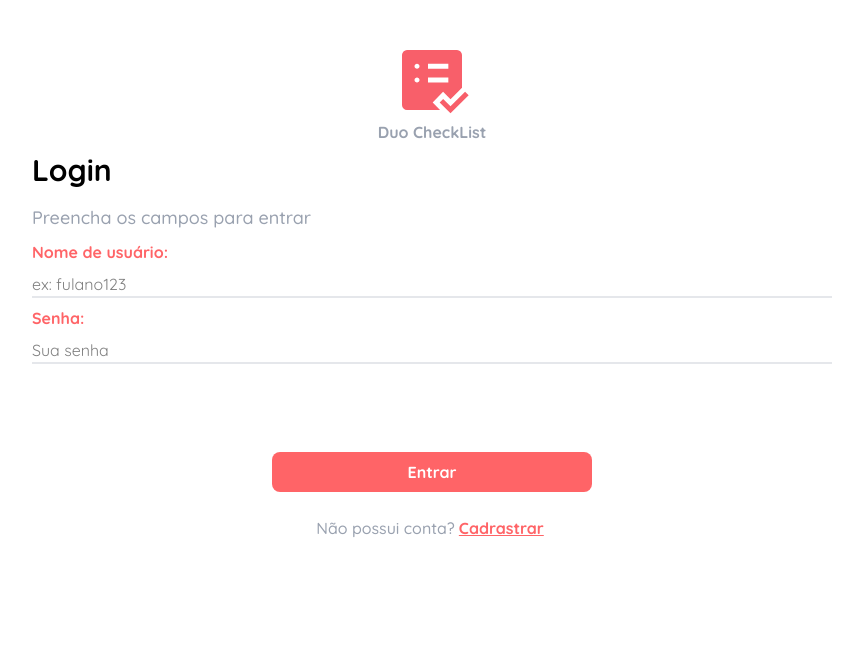
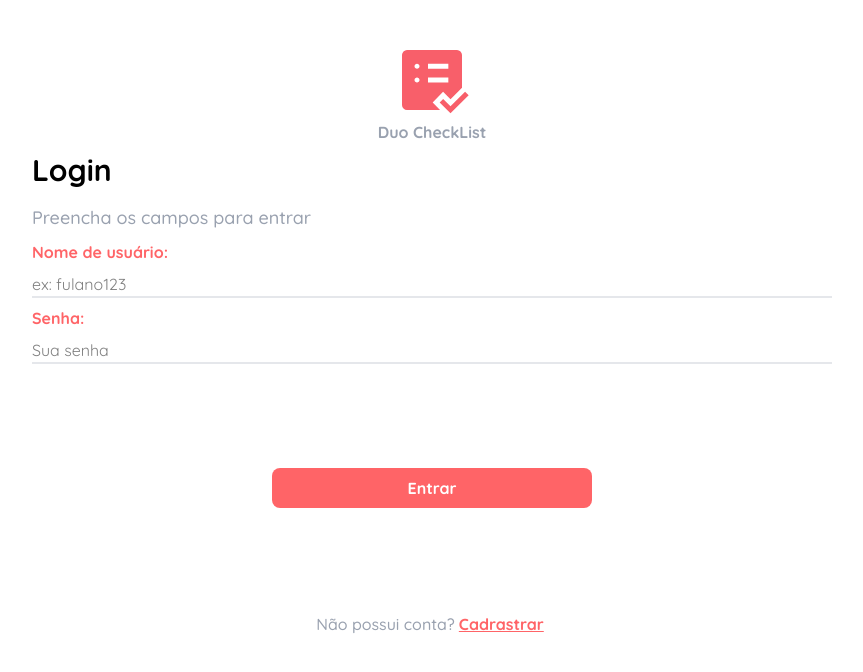
Before and after one commit to JasonAraujo1/duoCheckList-v3-, a React (Vite) app in the folder duoCheckList/: page / in a window 1280 px wide. Shown: the top 672 px of the page, without its empty margins (208-1071 px from the left). Built offline with nearby package versions, Linux system fonts and the light colour scheme.

Commit message:
login redBtn component add

```diff
--- a/duoCheckList/src/login/index.jsx
+++ b/duoCheckList/src/login/index.jsx
@@ -3,6 +3,7 @@ import { fetchApiUsers } from '../services/fetchApi'
 import { NavLink, useNavigate } from 'react-router'
 import FormLogin from '../components/formLogin'
 import { useEffect } from 'react'
+import RedBtn from '../components/ui/redBtn'
 
 export default function Login() {
   const [name, setName] = useState("")
@@ -34,9 +35,7 @@ export default function Login() {
     <div className='flex flex-col gap-6 w-80 md:w-200'>
       <FormLogin setName={setName} setPassword={setPassword} />
 
-      <div>
-        <button className="cursor-pointer mt-16 bg-red-400 text-white font-bold rounded-lg py-2 w-80" onClick={handleClick}>Entrar</button>
-      </div>
+      <RedBtn onClick={handleClick} text={'Entrar'}/>
 
       <span className='text-gray-400 font-medium'>Não possui conta?
         <NavLink to={'/register'}>
--- a/duoCheckList/src/newProduct/index.jsx
+++ b/duoCheckList/src/newProduct/index.jsx
@@ -2,6 +2,7 @@ import { useState } from "react"
 import { NavLink, useNavigate } from "react-router"
 import arrow from '../assets/arrow.svg'
 import FormNewProduct from "../components/formNewProduct"
+import RedBtn from "../components/ui/redBtn"
 
 export default function NewProduct() {
   const [product, setProduct] = useState("")
@@ -53,7 +54,7 @@ export default function NewProduct() {
           setDescription={setDescription} />
 
         <div>
-          <button className="cursor-pointer my-20 bg-red-400 text-white font-bold rounded-lg py-2 w-80" onClick={handleClick}>Adicionar</button>
+          <RedBtn onClick={handleClick} text={"Adicionar"}/>
         </div>
       </div>
     </div>
```
